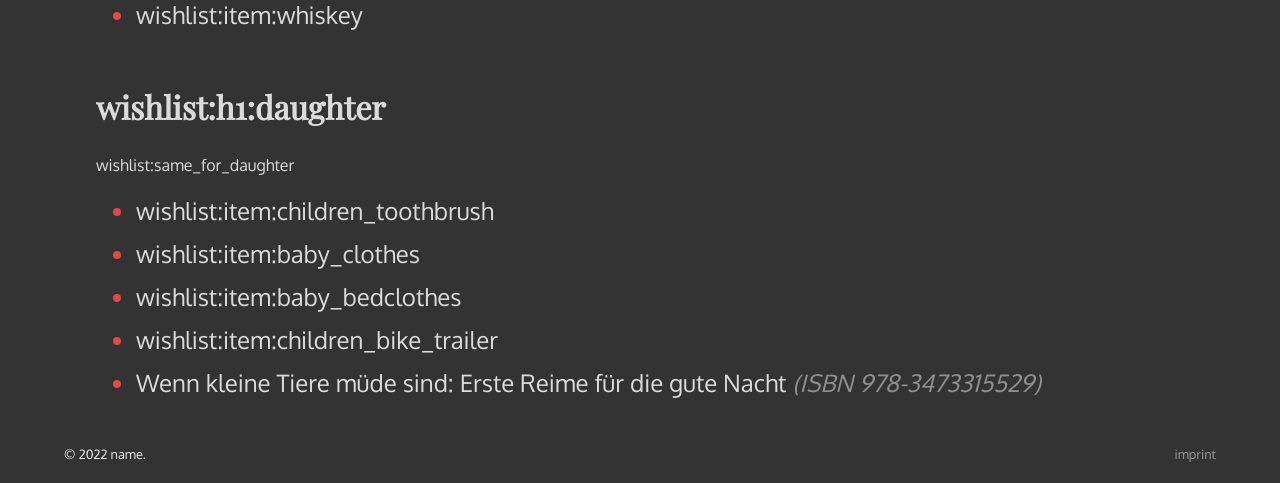
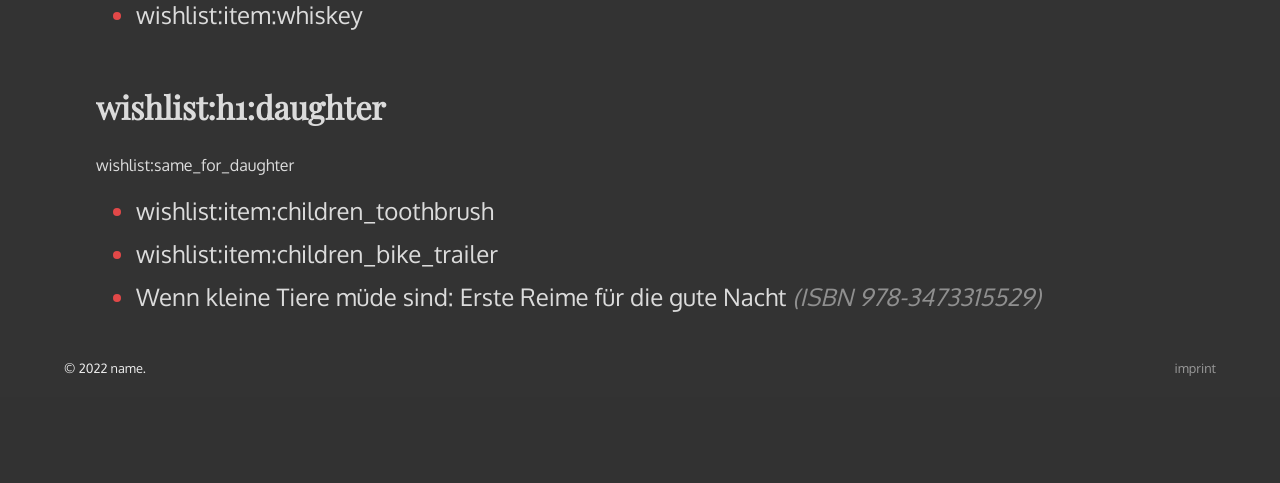
Before and after one commit to flipsi/wwwmetabeta, a PHP site: page /index.php?page=wishlist in a window 1280 px wide. Shown: the part 1211-1694 px from the top of the page. After the commit the page ends 1587 px from the top, so only its background shows below. Run offline with PHP 8.4, Linux system fonts and the light colour scheme.

Commit message:
Update wishlist

```diff
--- a/src/pages/wishlist/wishlist.php
+++ b/src/pages/wishlist/wishlist.php
@@ -30,8 +30,6 @@
 <p><?php echo gettext('wishlist:same_for_daughter'); ?></p>
 <ul class="wishlist">
     <li><?php echo gettext('wishlist:item:children_toothbrush'); ?></li>
-    <li><?php echo gettext('wishlist:item:baby_clothes'); ?></li>
-    <li><?php echo gettext('wishlist:item:baby_bedclothes'); ?></li>
     <li><?php echo gettext('wishlist:item:children_bike_trailer'); ?></li>
     <li>Wenn kleine Tiere müde sind: Erste Reime für die gute Nacht <em class="isbn">(ISBN 978-3473315529)</em></li>
 </ul>
```
Also changed, not shown: 2 other files.
